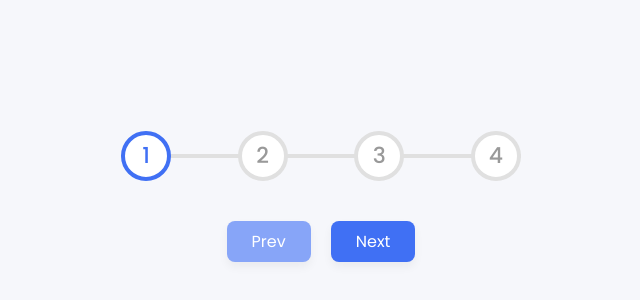
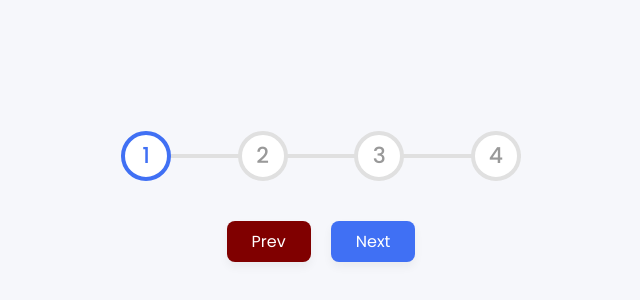
Before and after one commit to heirosdule/progressbar, a plain HTML site: page index.html in a window 1280 px wide. Shown: the part 204-504 px from the top of the page, without its empty margins (319-959 px from the left). Drawn offline with Linux system fonts and the light colour scheme.

Commit message:
Update styles.css

```diff
--- a/styles.css
+++ b/styles.css
@@ -82,6 +82,6 @@ body {
   transform: scale(0.97);
 }
 .buttons button:disabled {
-  background: #87a5f8;
+  background: #800000;
   cursor: not-allowed;
 }
```
